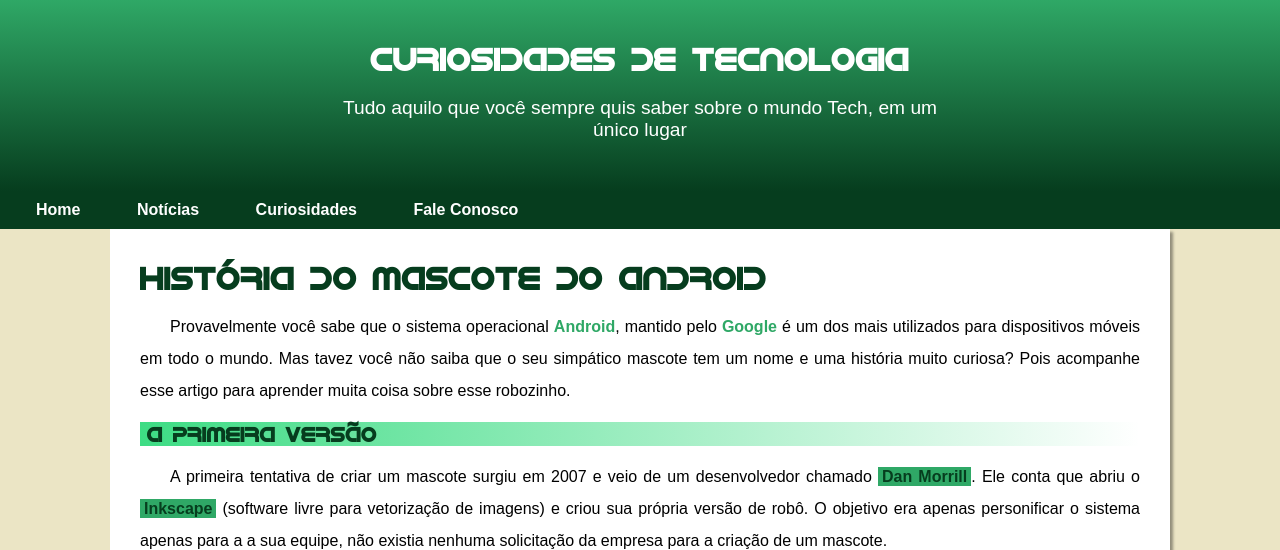
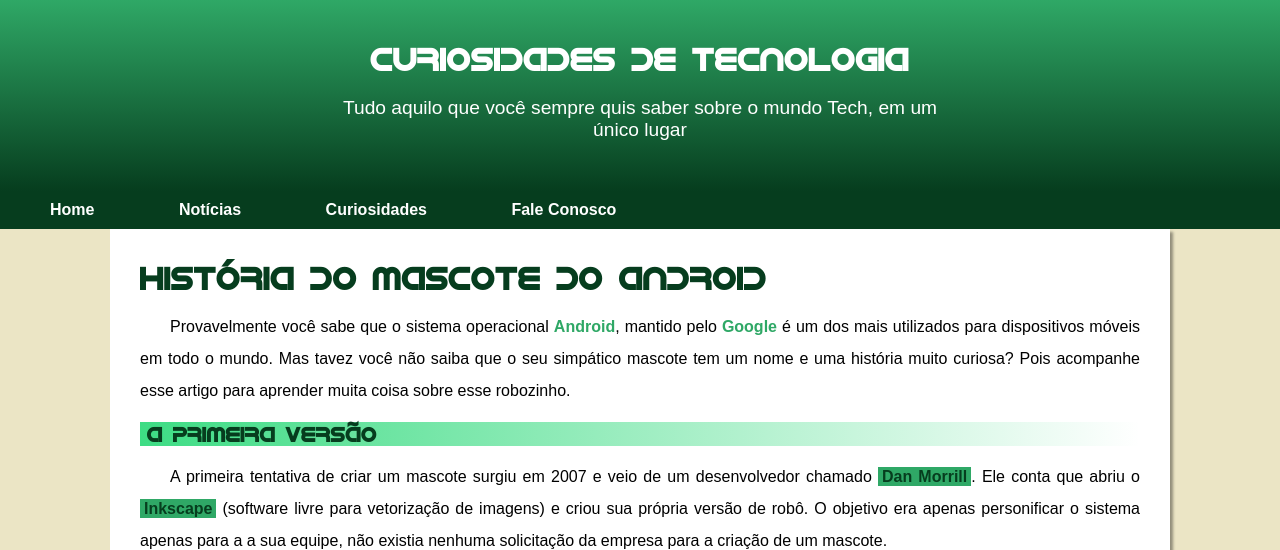
Before and after one commit to Gabrielcgl77/projeto-android, a plain HTML site: page index.html in a window 1280 px wide. Shown: the top 550 px of the page. Drawn offline with Linux system fonts and the light colour scheme; a web font is replaced by a local one.

Commit message:
atualização de padding 2.0

```diff
--- a/estilo/style.css
+++ b/estilo/style.css
@@ -61,7 +61,7 @@ nav{
 }
 nav >a{
     color: white;
-    padding: 26px;
+    padding: 40px;
     text-decoration: none;
     font-weight: bolder;
     border-radius: 3px;
```
